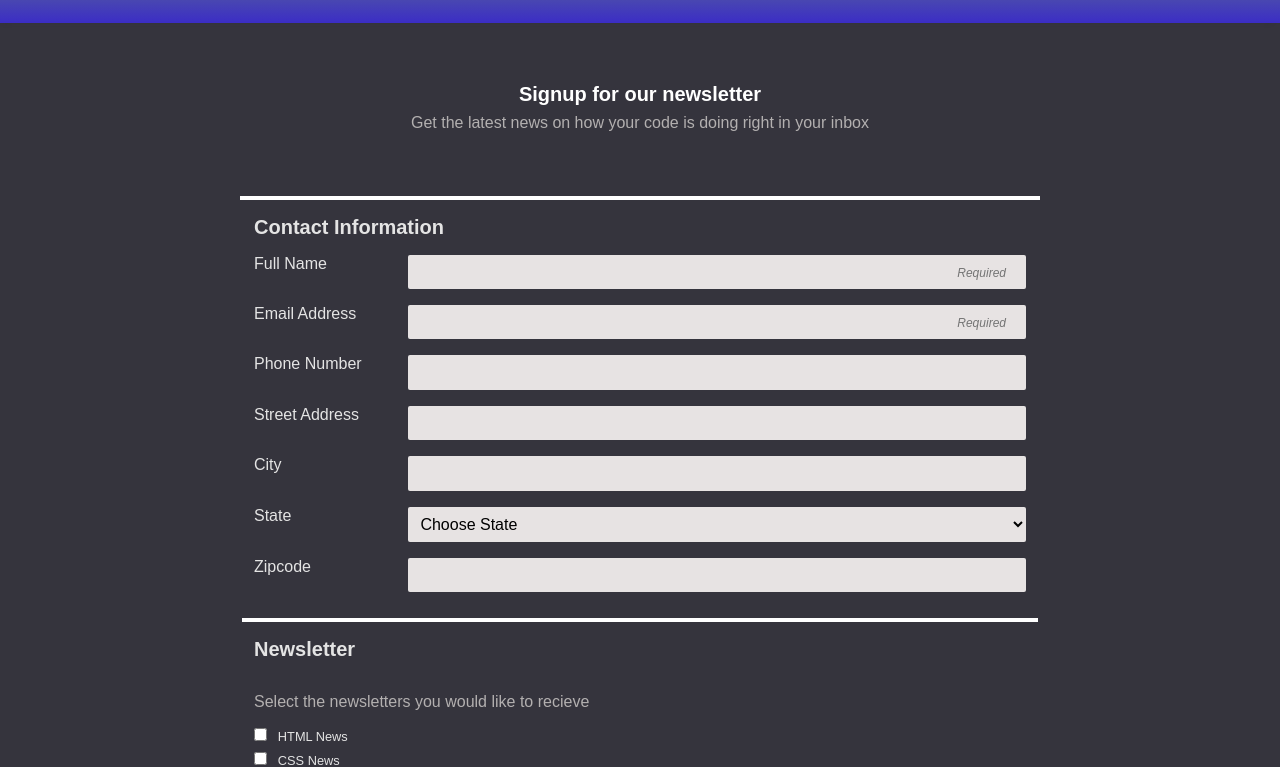
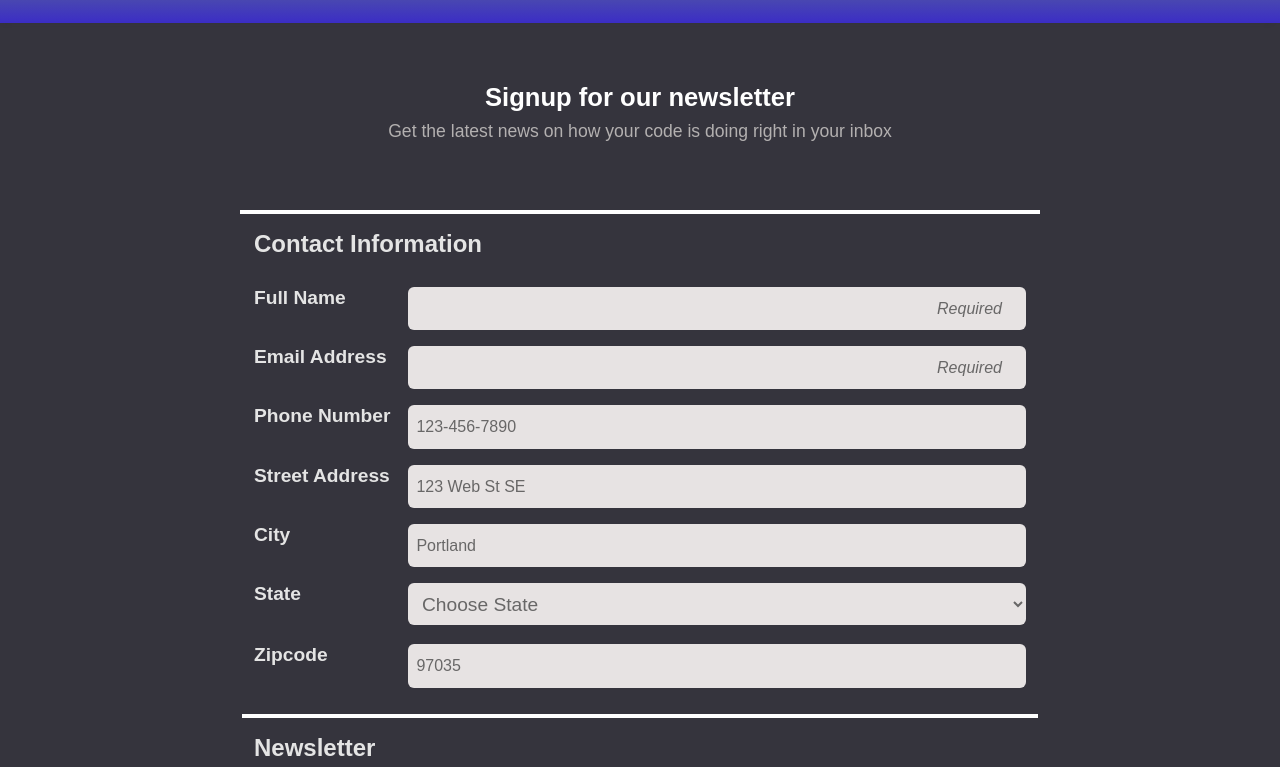
Before and after one commit to JacobDodge/Tech-Degree-Project-3, a plain HTML site: page index.html in a window 1280 px wide. Shown: the part 53-820 px from the top of the page. Drawn offline with Linux system fonts and the light colour scheme.

Commit message:
Final project tweaks before peer review

```diff
--- a/index.html
+++ b/index.html
@@ -35,17 +35,17 @@
                     <input type="email" id="mail" name="user_email" required placeholder="Required">
 
                     <label for="phone">Phone Number</label>
-                    <input type="tel" id="phone" name="user_phone">
+                    <input type="tel" id="phone" name="user_phone" placeholder="123-456-7890">
 
                     <label for="address">Street Address</label>
-                    <input type="text" id="address" name="user_address">
+                    <input type="text" id="address" name="user_address" placeholder="123 Web St SE">
 
                     <label for="city">City</label>
-                    <input type="text" id="city" name="user_city">
+                    <input type="text" id="city" name="user_city" placeholder="Portland">
 
                     <label for="state-dropdown">State</label>
                     <select name="state_dropdown" id="state-dropdown">
-                        <option selected="selected">Choose State</option>
+                        <option value="selected">Choose State</option>
                         <option value="Alabama">Alabama</option>
                         <option value="Alaska">Alaska</option>
                         <option value="Arizona">Arizona</option>
@@ -101,7 +101,7 @@
 
 
                     <label for="zipcode">Zipcode</label>
-                    <input type="text" id="zipcode" name="user_zipcode">
+                    <input type="text" id="zipcode" name="user_zipcode" placeholder="97035">
 
                 </fieldset>
 
--- a/style.css
+++ b/style.css
@@ -15,7 +15,6 @@ header {
     background-color: rgb(67, 7, 136);
     color: #fff;
     background: #330ECE;
-
     background: linear-gradient(to bottom, #330ECE 0%, #5258A4 50%, #3B2DC5 100%);
     box-shadow: -3px 4px 5px -6px #303030;
 }
@@ -25,33 +24,30 @@ h1 {
     padding: 1em;
     font-size: 1.5em;
     text-transform: uppercase;
-
 }
 
 h2 {
     text-align: center;
     margin-bottom: 0;
     color: #fff;
-    font-size: 1.25em;
+    font-size: 1.6em;
 }
 
 p {
     color: rgb(179, 176, 176);
+    font-size: 1.1em;
 }
 
 .news-p {
     text-align: center;
     margin-top: .5em;
     margin-bottom: 2em;
-
 }
 
 div {
     border-bottom: 4px solid #fff;
     padding-bottom: 1em;
-
 }
-
 
 section {
     margin-top: 1em;
@@ -63,7 +59,6 @@ fieldset {
 
 .contact-field{
     border-bottom: 4px solid white;
-
 }
 
 .news-letter{
@@ -71,21 +66,48 @@ fieldset {
 }
 
 legend {
-    margin-bottom: .5em;
+    margin-bottom: 1em;
     font-weight: bold;
-    font-size: 1.25em;
+    font-size: 1.5em;
     color: rgb(228, 228, 228);
 }
 
 #btn {
     margin: 1em auto;
-    font-weight: 600;
+    font-weight: 700;
+    font-size: 1.5em;
     width: 100%;
-    padding: 1.5em;
-    border-radius: 4px;
+    padding: 1.25em;
+    border-radius: 6px;
     background-color: rgb(117, 107, 206);
     color: #FFF;
 }
+
+footer {
+    font-size: .75em;
+    text-align: center;
+    padding: 2em;
+    color: #fff;
+}
+
+#topic-section {
+    width: 100%;
+}
+
+.copyright,input#name::placeholder, input#mail::placeholder {
+    font-style: italic;
+}
+
+#state-dropdown {
+   color: rgb(104, 103, 103);
+   font-size: 1.2em;
+}
+
+select > option {
+    font-size: .8em;
+}
+
+/* Pseudo Selectors */
 
 #btn:hover {
     background-color: #fff;
@@ -98,38 +120,19 @@ legend {
 }
 
 
-
-footer {
-    font-size: .75em;
-    text-align: center;
-    padding: 2em;
-    color: #fff;
-
+input#name::placeholder,
+input#mail::placeholder {
+    text-align: right;
+    font-size: 1em;
+    padding-right: 1em;
 }
 
-#topic-section {
-    height: auto;
-    width: 100%;
-}
-
-.copyright, ::placeholder {
-    font-style: italic;
-}
-
-.choose-state {
-   color: rgb(104, 103, 103);
-   font-size: .5em;
-}
-
-/* Pseudo Selectors */
-
 ::placeholder {
-    text-align: right;
-    font-size: .75em;
-    padding-right: 1em
+    color: rgb(104, 103, 103);
 }
 
 /* Attribute Selectors */
+
 
 label[for="name"],label[for="mail"],
 label[for="phone"],label[for="address"],
@@ -137,6 +140,7 @@ label[for="city"],label[for="state-dropdown"],label[for="zipcode"] {
     display: block;
     color: rgb(228, 228, 228);
     margin-bottom: .5em;
+    font-weight: 600;
 }
 
 input[type="name"],input[type="email"],
@@ -148,9 +152,10 @@ input[type="tel"],input[type="text"], input[type="number"],
     width: 100%;
     padding: .5em;
     border: none;
-    border-radius: 2px;
+    border-radius: 6px;
     margin-bottom: 1em;
     transition: background 0.75s ease-in-out;
+    line-height: 1.7;
 }
 
 input[id="zipcode"] {
@@ -164,12 +169,13 @@ textarea:focus {
     transition: background 0.75s ease-in-out;
 }
 
+
 label[for="html-news"],label[for="css-news"],label[for="javascript-news"],
 label[for="html-format"],label[for="plain-text"] {
     display:inline-block;
     margin-bottom: .5em;
     margin-left: .5em;
-    font-size: .80em;
+    font-size: .90em;
     color: rgb(228, 228, 228);
 }
 
@@ -178,7 +184,7 @@ label[for="html-format"]:hover,label[for="plain-text"]:hover {
     display:inline-block;
     margin-bottom: .5em;
     margin-left: .5em;
-    font-size: .80em;
+    font-size: 1em;
     color: rgb(216, 207, 250);
 }
 
@@ -206,6 +212,7 @@ label[for="html-format"]:hover,label[for="plain-text"]:hover {
         margin-bottom: .5em;
         float: left;
         width: 20%;
+        font-size: 1.2em;
 }
 
 
@@ -218,7 +225,7 @@ label[for="html-format"]:hover,label[for="plain-text"]:hover {
         width: 80%;
         padding: .5em;
         border: none;
-        border-radius: 2px;
+        border-radius: 6px;
         margin-bottom: 1em;
     }
 
```
